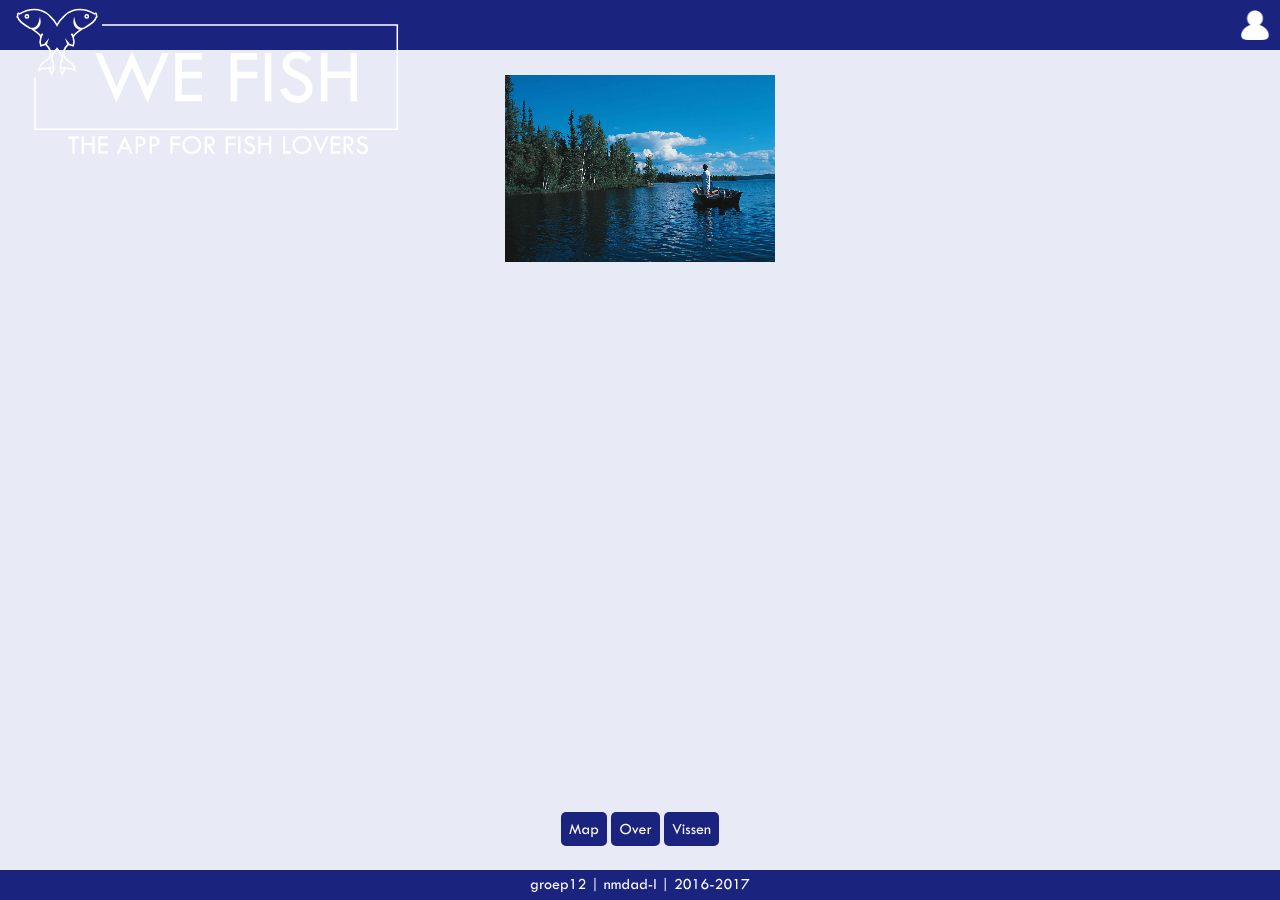
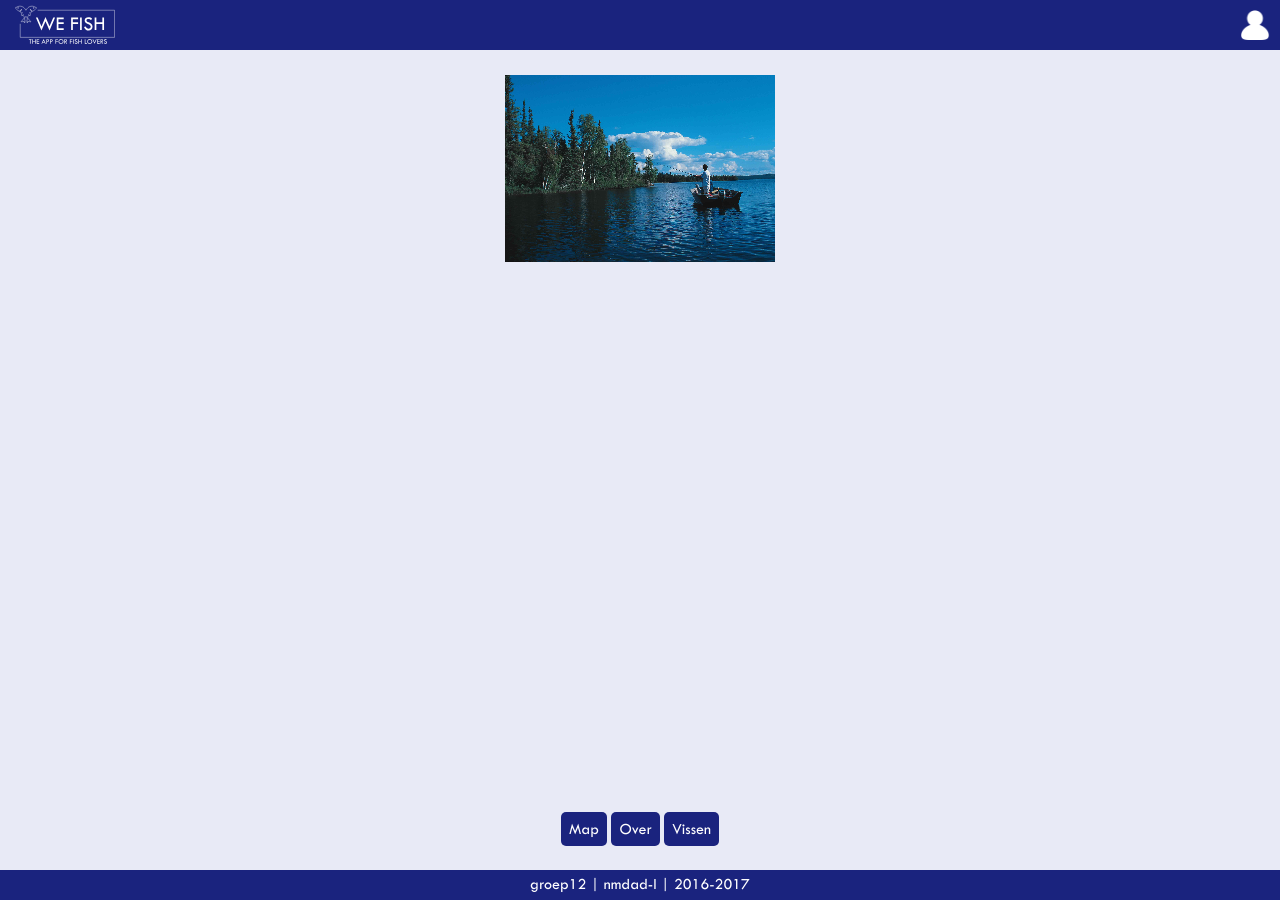
Before and after one commit to svennote/WeFish.github.io, a Jekyll site: the page built from start.html, in a window 1280 px wide. Built offline with Jekyll 4.4.1, drawn with Linux system fonts in a browser that asks for light colours.

Commit message:
aangepast

```diff
--- a/css/login.scss
+++ b/css/login.scss
@@ -181,3 +181,13 @@ margin-top:70px;
 color:black;
 
 }
+
+@media screen and (min-width: 400px) {
+
+	.logo {
+
+		width:100px;
+
+	}
+
+}
```
